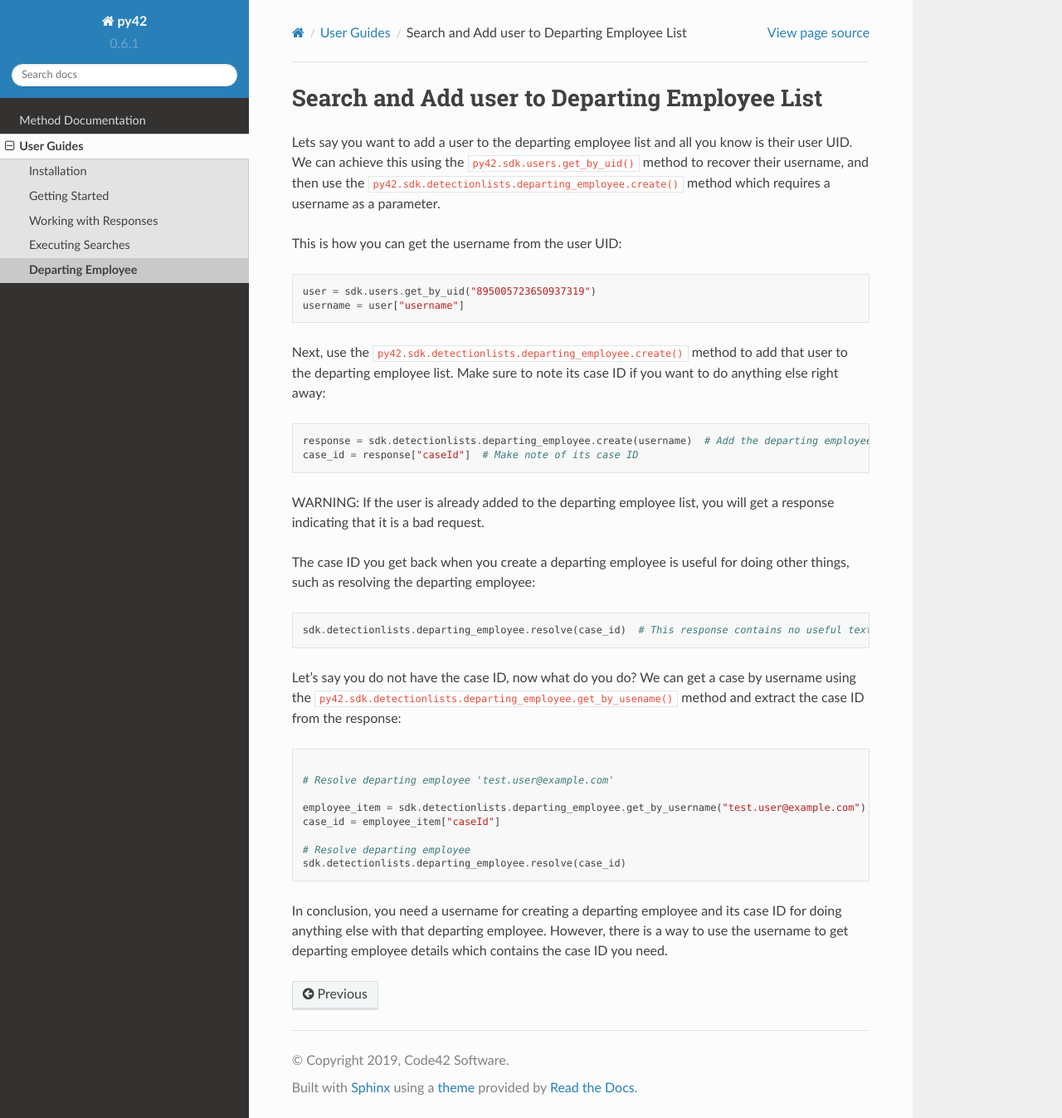
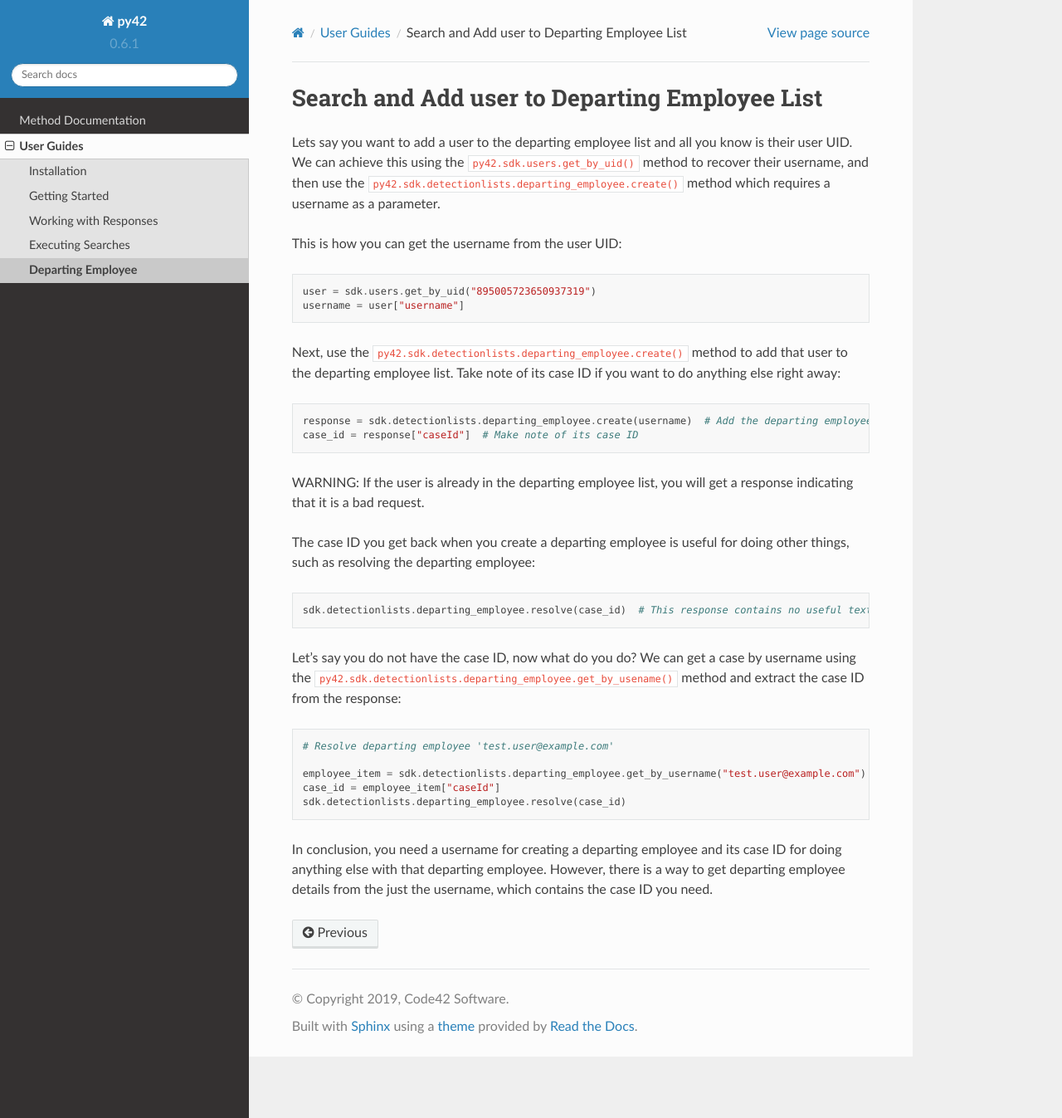
Before and after one commit to code42/py42, a Sphinx documentation site: the page built from docs/userguides/departingemployee.md, in a window 1280 px wide and 1347 px high. Shown: the whole window at 83% size. Built offline with Sphinx 7.4.7 and the Read the Docs theme 2.0.0, drawn with Linux system fonts in a browser that asks for light colours; the version number is read from the project's files by our own code.

Commit message:
Revision

````diff
--- a/docs/userguides/departingemployee.md
+++ b/docs/userguides/departingemployee.md
@@ -11,14 +11,14 @@ username = user["username"]
 ```
 
 Next, use the `py42.sdk.detectionlists.departing_employee.create()` method to add that user to the departing employee
-list. Make sure to note its case ID if you want to do anything else right away:
+list. Take note of its case ID if you want to do anything else right away:
 ```python
 response = sdk.detectionlists.departing_employee.create(username)  # Add the departing employee
 case_id = response["caseId"]  # Make note of its case ID
 ```
 
-WARNING: If the user is already added to the departing employee list, you will get a response indicating that it is
-a bad request.
+WARNING: If the user is already in the departing employee list, you will get a response indicating that it is a bad
+request.
 
 The case ID you get back when you create a departing employee is useful for doing other things, such as resolving the
 departing employee:
@@ -29,16 +29,13 @@ sdk.detectionlists.departing_employee.resolve(case_id)  # This response contains
 Let's say you do not have the case ID, now what do you do? We can get a case by username using the
 `py42.sdk.detectionlists.departing_employee.get_by_usename()` method and extract the case ID from the response:
 ```python
-
 # Resolve departing employee 'test.user@example.com'
 
 employee_item = sdk.detectionlists.departing_employee.get_by_username("test.user@example.com")
 case_id = employee_item["caseId"]
-
-# Resolve departing employee
 sdk.detectionlists.departing_employee.resolve(case_id)
 ```
 
 In conclusion, you need a username for creating a departing employee and its case ID for doing anything else with that
-departing employee. However, there is a way to use the username to get departing employee details which contains the
-case ID you need.
+departing employee. However, there is a way to get departing employee details from the just the username, which
+contains the case ID you need.
````
